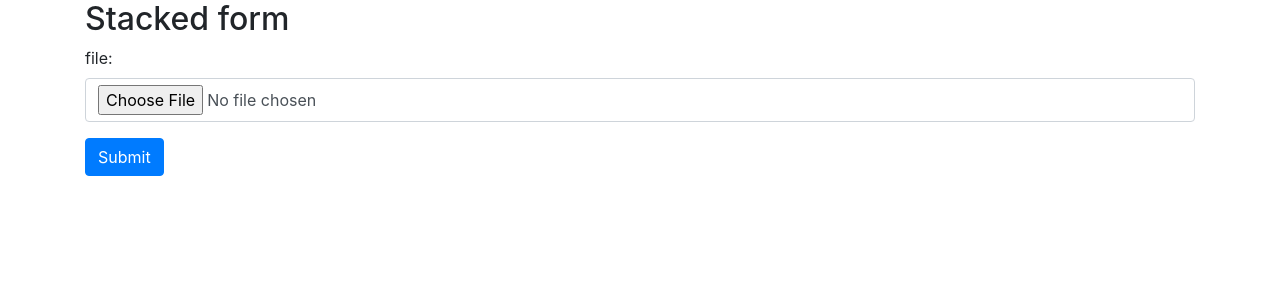
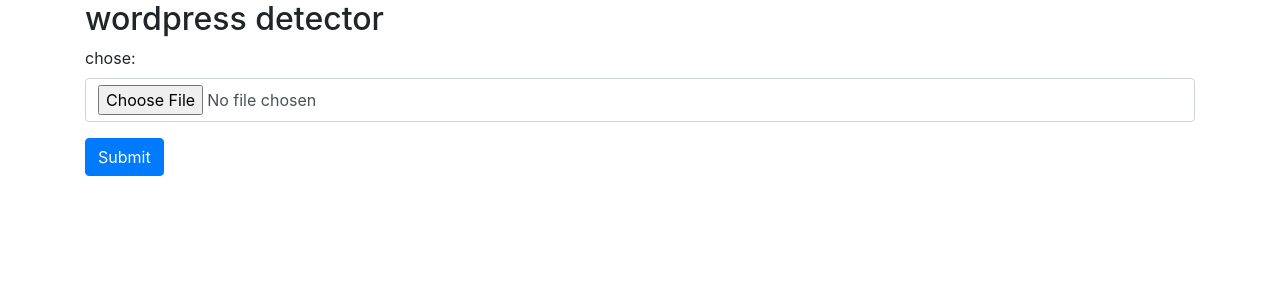
Before and after one commit to hamedsalim1999/wp-detector, a Flask app: page / in a window 1280 px wide. Shown: the top 300 px of the page. Run offline with Flask 2, Linux system fonts and the light colour scheme; some libraries are stand-ins or nearby versions.

Commit message:
add soe text for ux

```diff
--- a/templates/index.html
+++ b/templates/index.html
@@ -9,10 +9,10 @@
       </head>
 <body>
     <div class="container">
-        <h2>Stacked form</h2>
+        <h2>wordpress detector </h2>
         <form >
           <div class="form-group">
-            <label for="email">file:</label>
+            <label for="email">chose:</label>
             <input class="form-control" type="file" id="file">
           </div>
 
```
